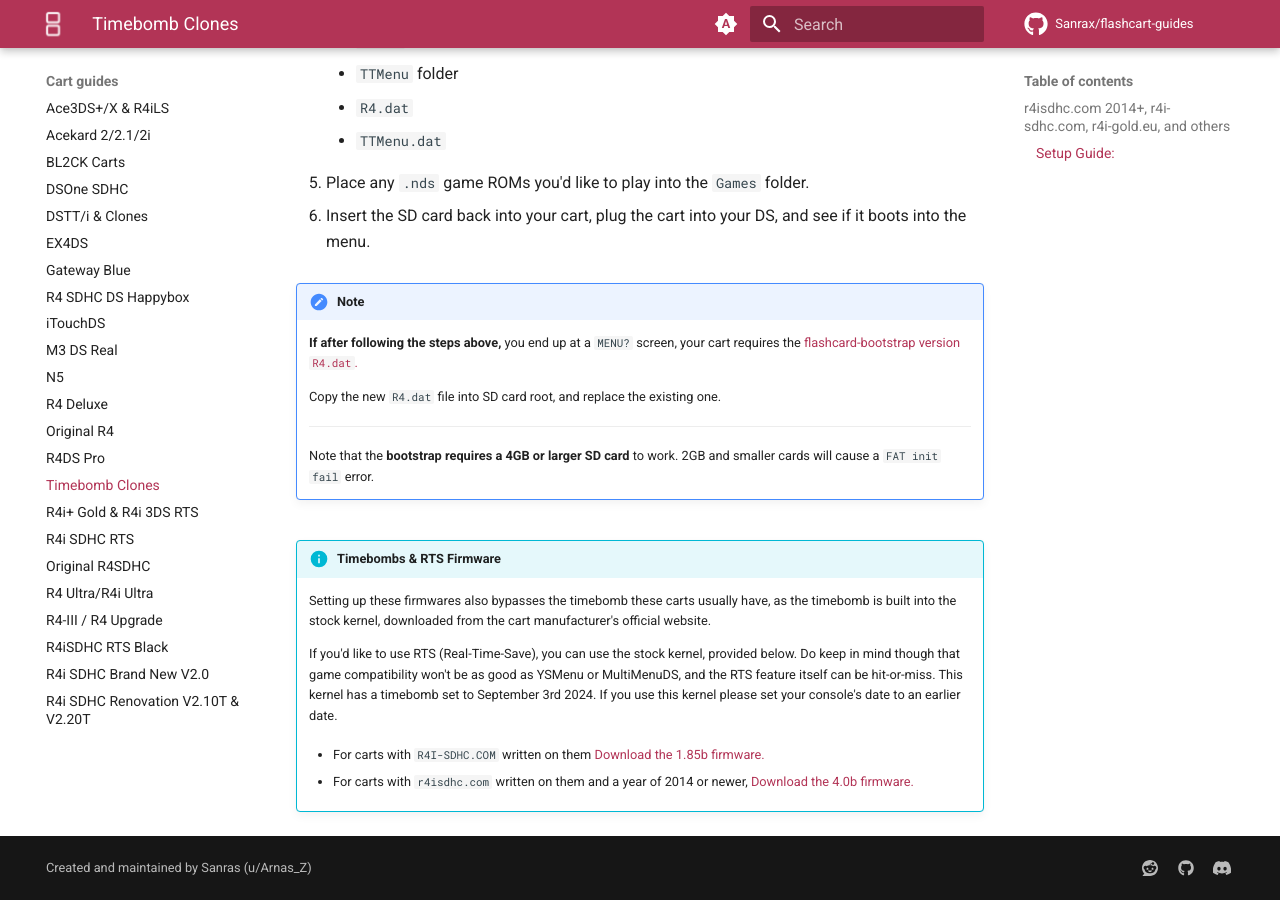
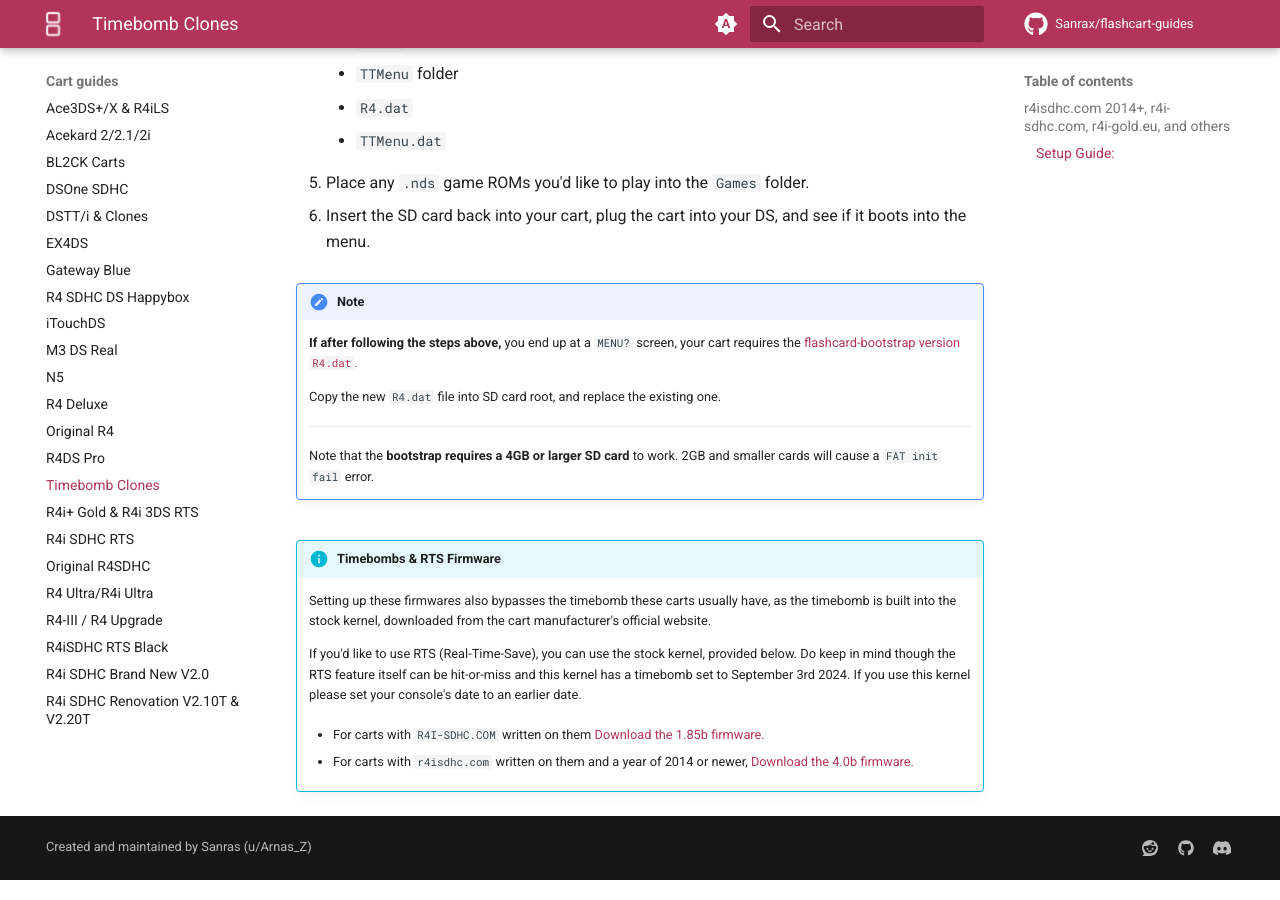
Before and after one commit to Sanrax/flashcart-guides, an MkDocs documentation site: the page built from docs/cart-guides/r4i-sdhc.md, in a window 1280 px wide and 900 px high, scrolled down 742 px. Built offline with MkDocs 1.6.1 and Material for MkDocs 9.7.7, drawn with Linux system fonts in a browser that asks for light colours; comment, search, counter and statistics services are not loaded.

Commit message:
Removed compatibility info

```diff
--- a/docs/cart-guides/r4i-sdhc.md
+++ b/docs/cart-guides/r4i-sdhc.md
@@ -75,7 +75,7 @@
 
     Setting up these firmwares also bypasses the timebomb these carts usually have, as the timebomb is built into the stock kernel, downloaded from the cart manufacturer's official website.
 
-    If you'd like to use RTS (Real-Time-Save), you can use the stock kernel, provided below. Do keep in mind though that game compatibility won't be as good as YSMenu or MultiMenuDS, and the RTS feature itself can be hit-or-miss. This kernel has a timebomb set to September 3rd 2024. If you use this kernel please set your console's date to an earlier date.
+    If you'd like to use RTS (Real-Time-Save), you can use the stock kernel, provided below. Do keep in mind though the RTS feature itself can be hit-or-miss and this kernel has a timebomb set to September 3rd 2024. If you use this kernel please set your console's date to an earlier date.
 
     - For carts with `R4I-SDHC.COM` written on them [Download the 1.85b firmware.](https://archive.flashcarts.net/r4i-sdhc.com/old/r4i-sdhc.com_DEMON_1.85b.zip)
 
```
